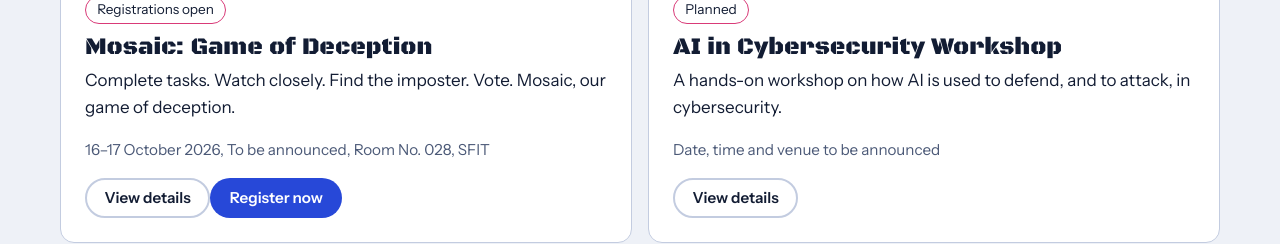
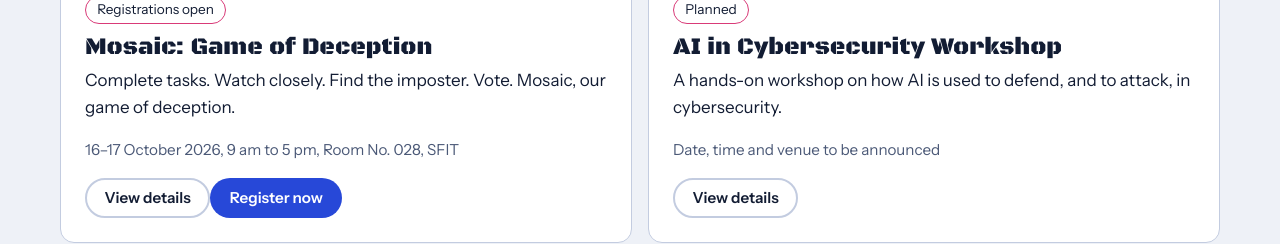
Before and after one commit to adgsfit/ADG-Official, a React (Vite) app: page /events in a window 1280 px wide. Shown: the part 1020-1264 px from the top of the page. Built offline with nearby package versions, Linux system fonts and the light colour scheme.

Commit message:
Updated the Deception game event time

```diff
--- a/src/data/events.js
+++ b/src/data/events.js
@@ -37,7 +37,7 @@ export const events = [
     meta: [
       { k: 'FORMAT', v: 'Game event' },
       { k: 'DATE', v: '16–17 October 2026' },
-      { k: 'TIME', v: 'To be announced' },
+      { k: 'TIME', v: '9 am to 5 pm' },
       { k: 'VENUE', v: 'Room No. 028, SFIT' },
       { k: 'TEAM SIZE', v: '5-6 people' },
       { k: 'ENTRY FEE', v: '50 per person' },
```
